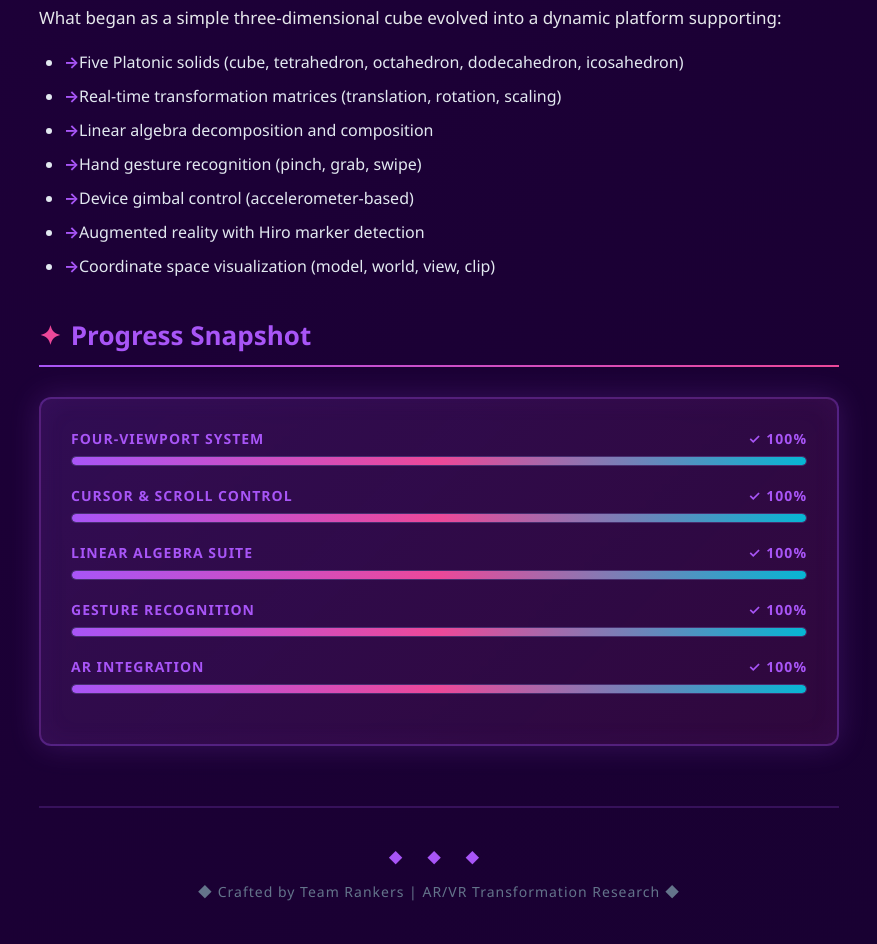
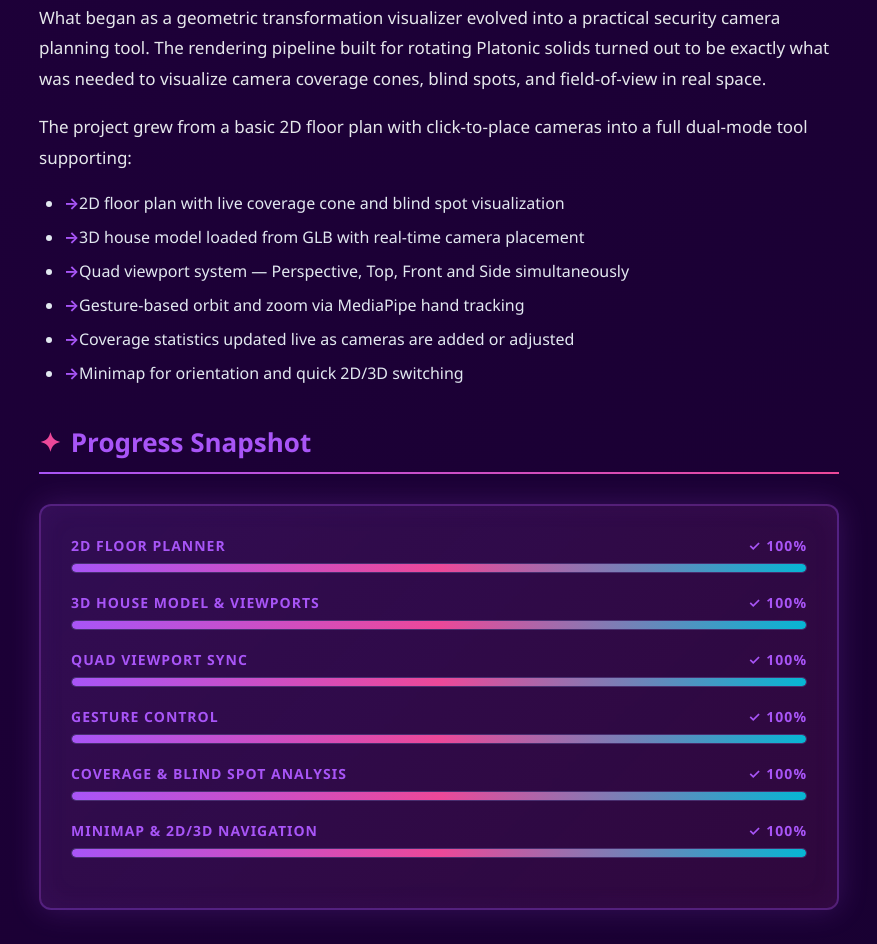
Before and after one commit to Saksham-Mist/AR-VR-Project-Team_Rankers, a plain HTML site: page index.html in a window 1280 px wide. Shown: the part 3762-4706 px from the top of the page, without its empty margins (361-1238 px from the left). Drawn offline with Linux system fonts and the light colour scheme.

Commit message:
Update index.html

```diff
--- a/index.html
+++ b/index.html
@@ -306,37 +306,41 @@ footer::before{content:'◆ ◆ ◆';display:block;color:#a855f7;margin-bottom:1
 
   <!-- ORIGINAL OVERVIEW SECTION (preserved) -->
   <h2>The Journey</h2>
-  <p>What began as a simple three-dimensional cube evolved into a dynamic platform supporting:</p>
+  <p>What began as a geometric transformation visualizer evolved into a practical security camera planning tool. The rendering pipeline built for rotating Platonic solids turned out to be exactly what was needed to visualize camera coverage cones, blind spots, and field-of-view in real space.</p>
+  <p>The project grew from a basic 2D floor plan with click-to-place cameras into a full dual-mode tool supporting:</p>
   <ul>
-    <li>Five Platonic solids (cube, tetrahedron, octahedron, dodecahedron, icosahedron)</li>
-    <li>Real-time transformation matrices (translation, rotation, scaling)</li>
-    <li>Linear algebra decomposition and composition</li>
-    <li>Hand gesture recognition (pinch, grab, swipe)</li>
-    <li>Device gimbal control (accelerometer-based)</li>
-    <li>Augmented reality with Hiro marker detection</li>
-    <li>Coordinate space visualization (model, world, view, clip)</li>
+    <li>2D floor plan with live coverage cone and blind spot visualization</li>
+    <li>3D house model loaded from GLB with real-time camera placement</li>
+    <li>Quad viewport system — Perspective, Top, Front and Side simultaneously</li>
+    <li>Gesture-based orbit and zoom via MediaPipe hand tracking</li>
+    <li>Coverage statistics updated live as cameras are added or adjusted</li>
+    <li>Minimap for orientation and quick 2D/3D switching</li>
   </ul>
 
   <h2>Progress Snapshot</h2>
   <div class="progress-tracker">
     <div class="progress-item">
-      <div class="progress-label"><span>Four-Viewport System</span><span>✓ 100%</span></div>
+      <div class="progress-label"><span>2D Floor Planner</span><span>✓ 100%</span></div>
       <div class="progress-bar"><div class="progress-fill" style="width:100%"></div></div>
     </div>
     <div class="progress-item">
-      <div class="progress-label"><span>Cursor & Scroll Control</span><span>✓ 100%</span></div>
+      <div class="progress-label"><span>3D House Model & Viewports</span><span>✓ 100%</span></div>
       <div class="progress-bar"><div class="progress-fill" style="width:100%"></div></div>
     </div>
     <div class="progress-item">
-      <div class="progress-label"><span>Linear Algebra Suite</span><span>✓ 100%</span></div>
+      <div class="progress-label"><span>Quad Viewport Sync</span><span>✓ 100%</span></div>
       <div class="progress-bar"><div class="progress-fill" style="width:100%"></div></div>
     </div>
     <div class="progress-item">
-      <div class="progress-label"><span>Gesture Recognition</span><span>✓ 100%</span></div>
+      <div class="progress-label"><span>Gesture Control</span><span>✓ 100%</span></div>
       <div class="progress-bar"><div class="progress-fill" style="width:100%"></div></div>
     </div>
     <div class="progress-item">
-      <div class="progress-label"><span>AR Integration</span><span>✓ 100%</span></div>
+      <div class="progress-label"><span>Coverage & Blind Spot Analysis</span><span>✓ 100%</span></div>
+      <div class="progress-bar"><div class="progress-fill" style="width:100%"></div></div>
+    </div>
+    <div class="progress-item">
+      <div class="progress-label"><span>Minimap & 2D/3D Navigation</span><span>✓ 100%</span></div>
       <div class="progress-bar"><div class="progress-fill" style="width:100%"></div></div>
     </div>
   </div>
```
